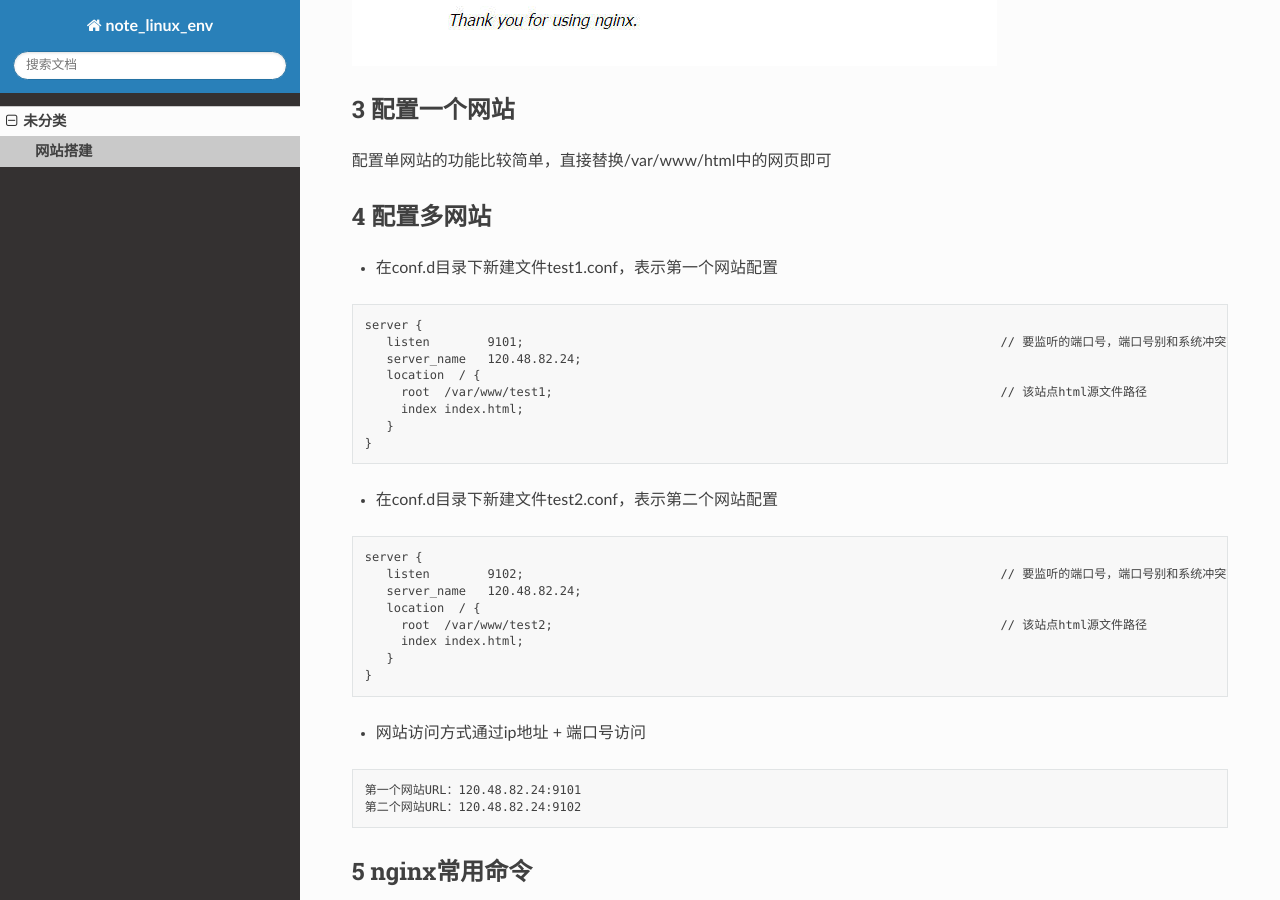
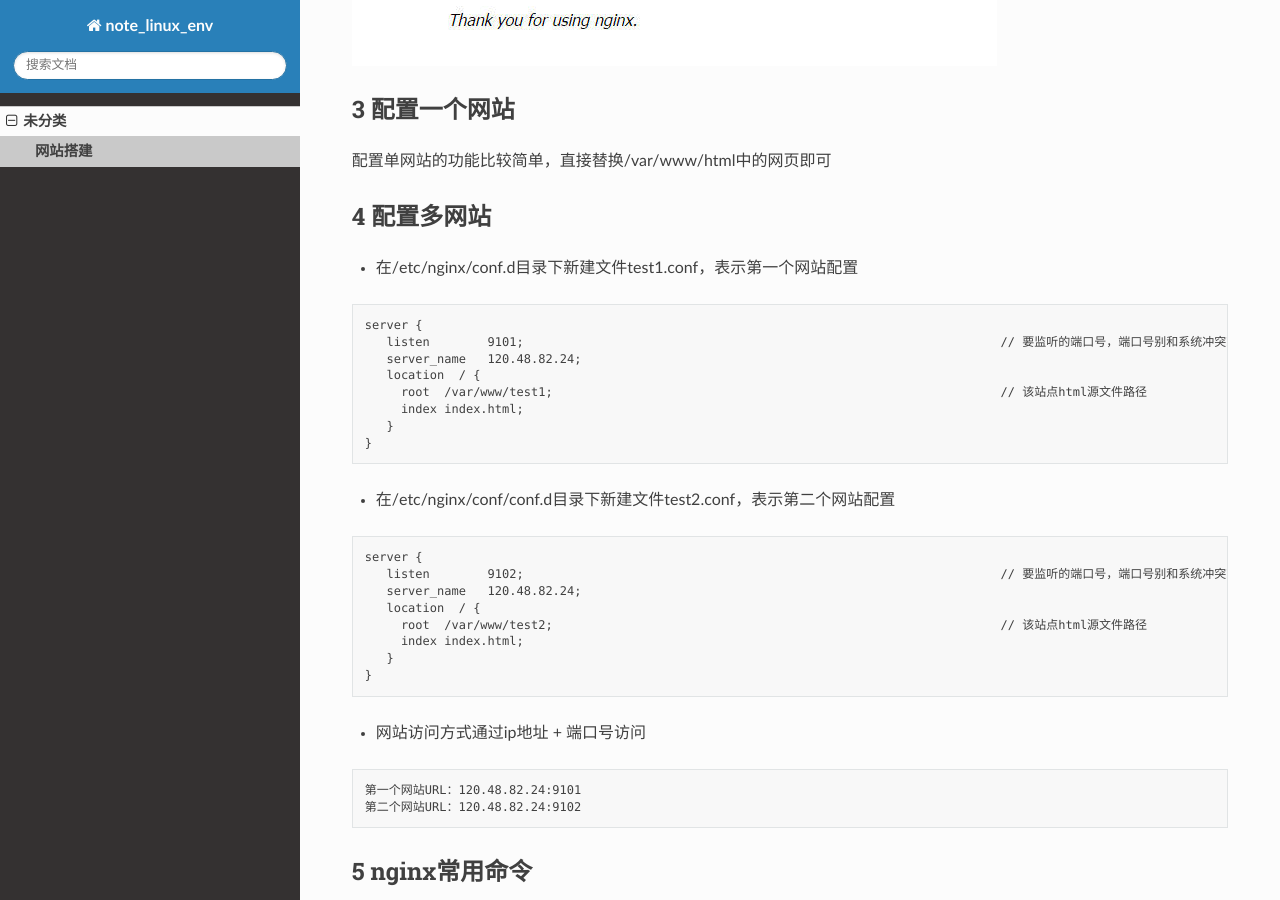
Before and after one commit to lzstudy/note_linux_env, a Sphinx documentation site: the page built from source/misc/web.md, in a window 1280 px wide and 900 px high, scrolled down 1407 px. Built offline with Sphinx 7.4.7 and the Read the Docs theme 2.0.0, drawn with Linux system fonts in a browser that asks for light colours.

Commit message:
ref |> 网站环境文档完善

````diff
--- a/source/misc/web.md
+++ b/source/misc/web.md
@@ -53,7 +53,7 @@ apt-get install vim git nginx
 
 ## 4 配置多网站
 
-- 在conf.d目录下新建文件test1.conf，表示第一个网站配置
+- 在/etc/nginx/conf.d目录下新建文件test1.conf，表示第一个网站配置
 
 ```
 server {
@@ -66,7 +66,7 @@ server {
 }
 ```
 
-- 在conf.d目录下新建文件test2.conf，表示第二个网站配置
+- 在/etc/nginx/conf/conf.d目录下新建文件test2.conf，表示第二个网站配置
 
 ```
 server {
````
